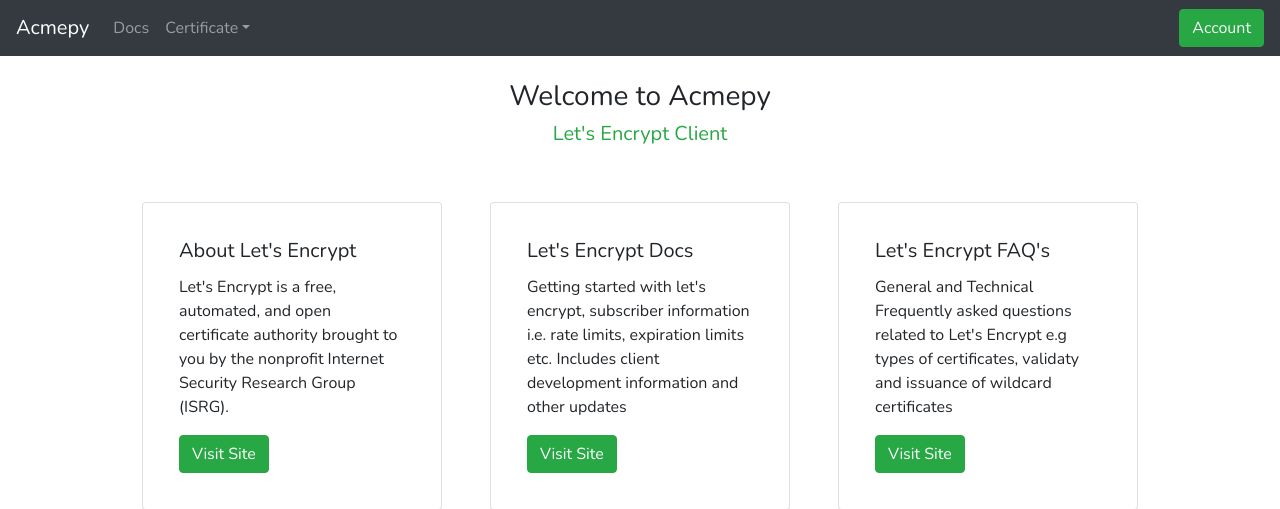
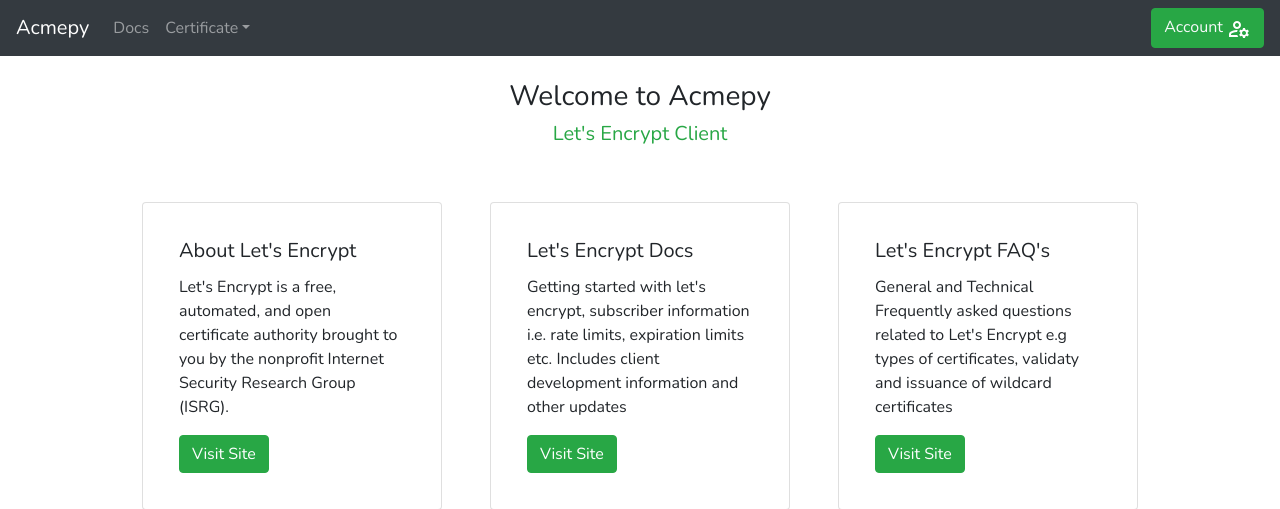
Before and after one commit to khadkakrishna/acmepy-web-app, a Flask app: page / in a window 1280 px wide. Shown: the top 509 px of the page. Run offline with Flask 2, Linux system fonts and the light colour scheme.

Commit message:
Adding icon

```diff
--- a/templates/includes/nav.html
+++ b/templates/includes/nav.html
@@ -18,7 +18,7 @@
                 </div>
             </li>
         </ul>
-        <a href="/account" class="btn btn-success text-light my-2 my-sm-0">Account</a>
+        <a href="/account" class="btn btn-success text-light my-2 my-sm-0">Account <img src="../static/icons/outline_manage_accounts_white_24dp.png"></a>
 
     </div>
   </nav>
```
Also changed, not shown: static/icons/outline_manage_accounts_white_24dp.png (added).
